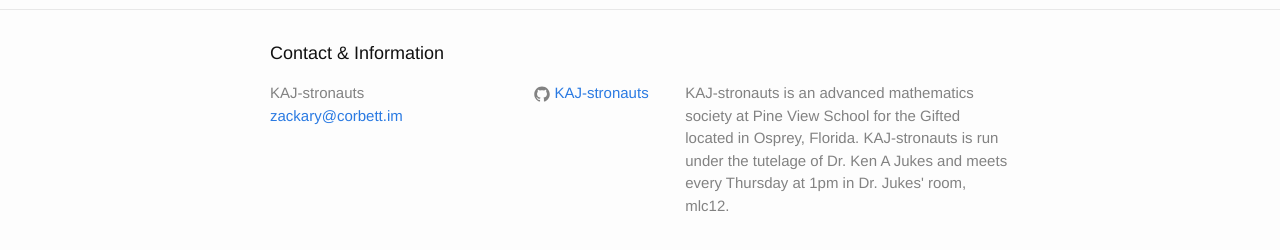
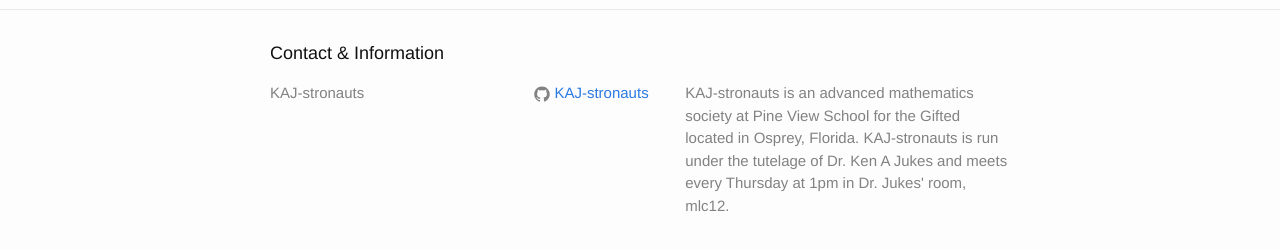
Before and after one commit to KAJ-stronauts/KAJ-stronauts.github.io, a Jekyll site: the page built from index.html, in a window 1280 px wide. Shown: the part 248-498 px from the top of the page. Built offline with Jekyll 4.4.1, drawn with Linux system fonts in a browser that asks for light colours.

Commit message:
Removed the email.

```diff
--- a/_config.yml
+++ b/_config.yml
@@ -1,6 +1,5 @@
 # Site settings
 title: KAJ-stronauts
-email: zackary@corbett.im
 description: > # this means to ignore newlines until "baseurl:"
     KAJ-stronauts is an advanced mathematics society at Pine View School for the Gifted located in Osprey, Florida. KAJ-stronauts is run under the tutelage of Dr. Ken A Jukes and meets every Thursday at 1pm in Dr. Jukes' room, mlc12.
 baseurl: ""
```
